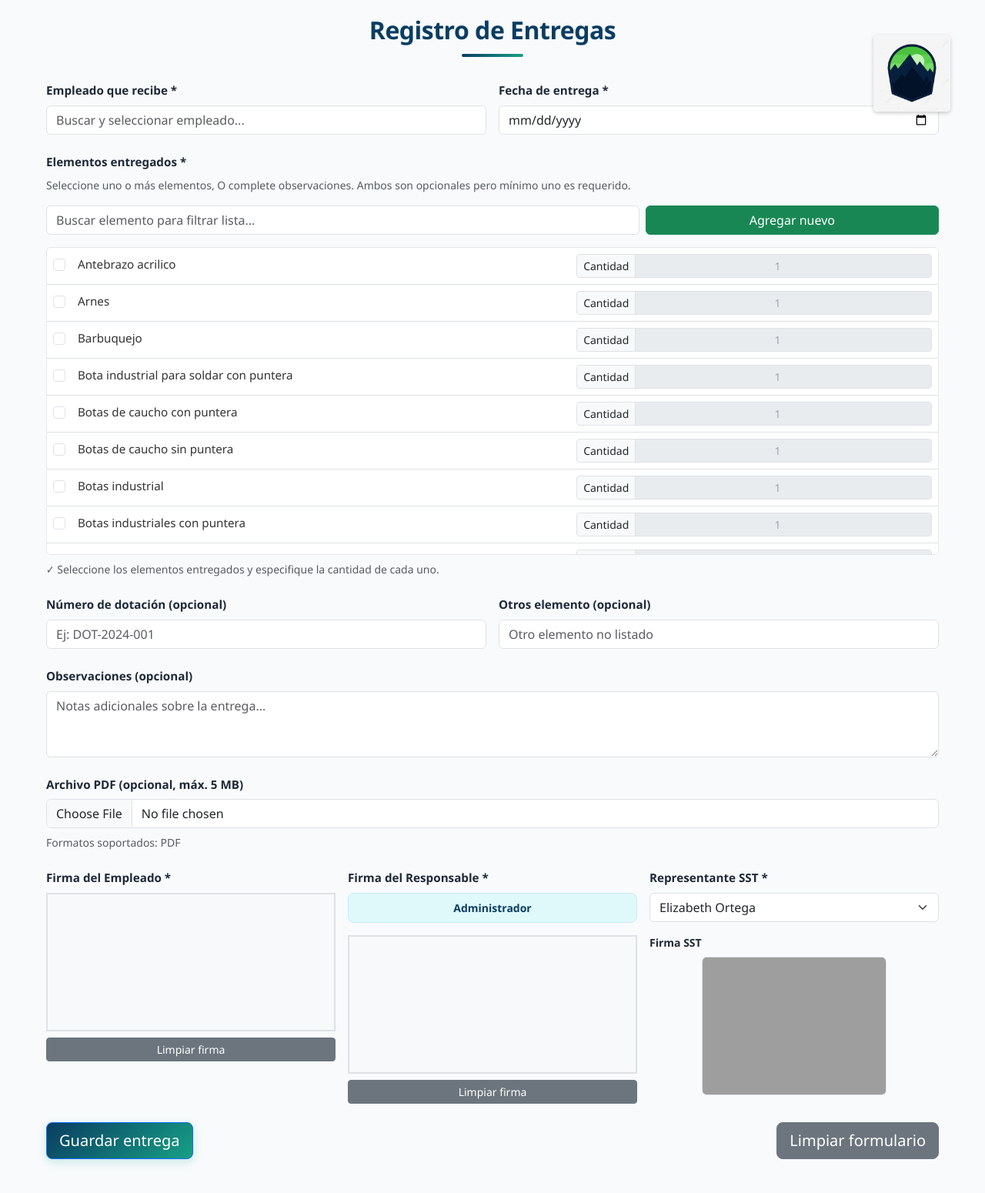
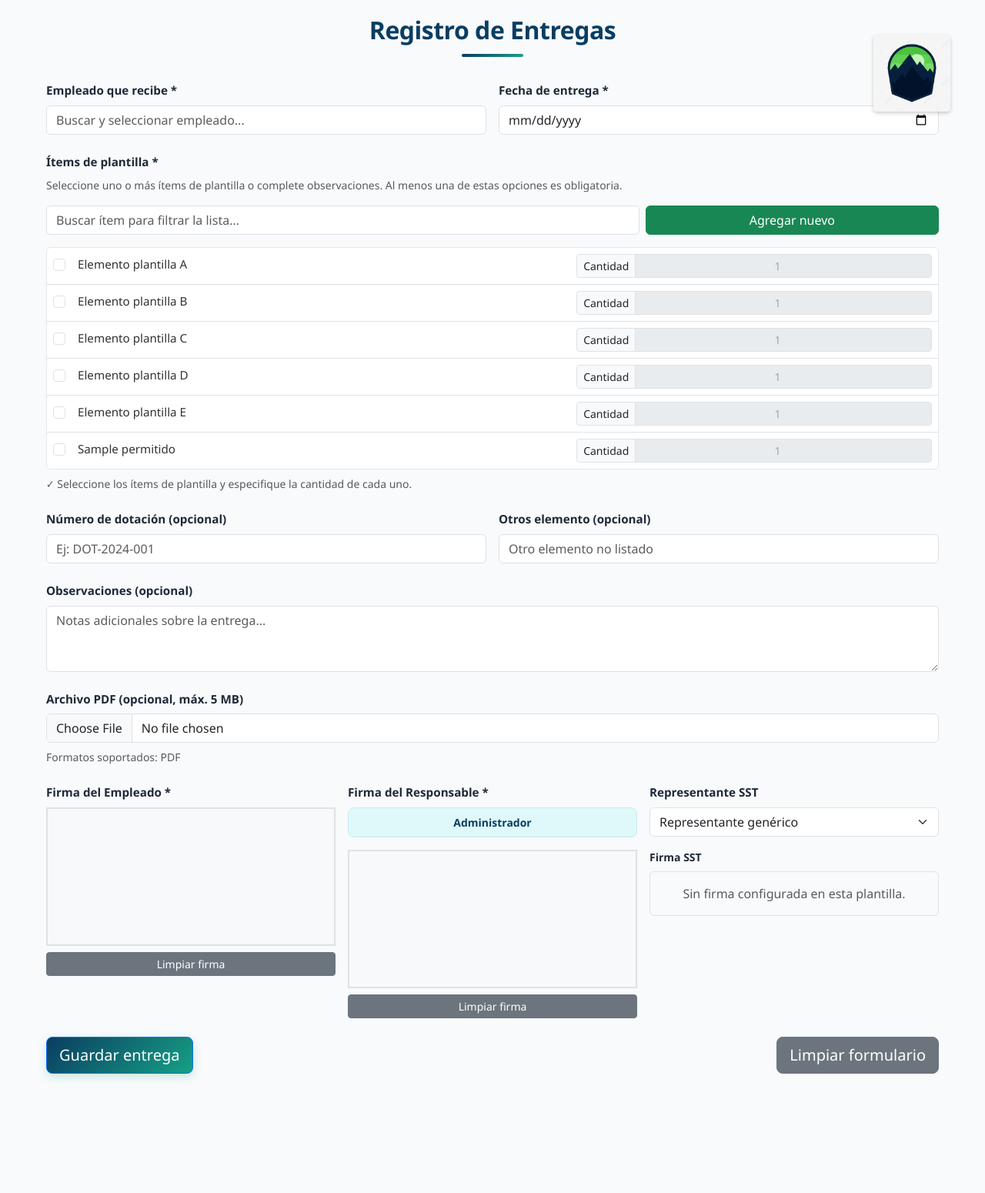
Before and after one commit to CamiloDuranMesa/EPPS, a PHP site: page /pages/formatos.php in a window 1280 px wide. Shown: the whole page at 77% size. After the commit the page ends 1402 px from the top, so only its background shows below. Run offline with PHP 8.4, Linux system fonts and the light colour scheme; a user stored in the database is signed in; data comes from the database, SQL or seed files in the repository; tables that the repository leaves empty hold one stand-in row (values such as "Sample post"); a map, chart or similar area stays blank; grey boxes are pictures that could not be loaded.

Commit message:
Changes UI

```diff
--- a/includes/elementos_handler.php
+++ b/includes/elementos_handler.php
@@ -8,10 +8,31 @@ if (!isset($_SESSION['usuario_id'])) {
     exit;
 }
 
+function existeTablaElementos($conn) {
+    try {
+        $stmt = $conn->prepare("SHOW TABLES LIKE 'elementos_permitidos'");
+        if (!$stmt) {
+            return false;
+        }
+        $stmt->execute();
+        $resultado = $stmt->get_result();
+        $existe = $resultado && $resultado->num_rows > 0;
+        $stmt->close();
+        return $existe;
+    } catch (Throwable $e) {
+        error_log('Error validando elementos_permitidos: ' . $e->getMessage());
+        return false;
+    }
+}
+
 $usuario_id = $_SESSION['usuario_id'];
 $accion = $_POST['accion'] ?? '';
 
 if ($accion === 'guardar') {
+    if (!existeTablaElementos($conn)) {
+        echo json_encode(['error' => 'La tabla de elementos permitidos no está configurada en esta plantilla.']);
+        exit;
+    }
     $nombre = trim($_POST['nombre'] ?? '');
     if ($nombre === '') {
         echo json_encode(['error' => 'Nombre vacío']);
@@ -38,6 +59,11 @@ if ($accion === 'guardar') {
 }
 
 if ($accion === 'obtener') {
+    if (!existeTablaElementos($conn)) {
+        echo json_encode(['elementos' => []]);
+        exit;
+    }
+
     $stmt = $conn->prepare("SELECT nombre_elemento FROM elementos_permitidos WHERE usuario_id = ?");
     $stmt->bind_param("i", $usuario_id);
     $stmt->execute();
--- a/pages/formatos.php
+++ b/pages/formatos.php
@@ -119,45 +119,56 @@ function guardarPDF($file) {
     }
 }
 
+function existeTabla($conn, $tabla) {
+    try {
+        $stmt = $conn->prepare("SHOW TABLES LIKE ?");
+        if (!$stmt) {
+            return false;
+        }
+        $stmt->bind_param('s', $tabla);
+        $stmt->execute();
+        $resultado = $stmt->get_result();
+        $existe = $resultado && $resultado->num_rows > 0;
+        $stmt->close();
+        return $existe;
+    } catch (Throwable $e) {
+        error_log('Error validando tabla ' . $tabla . ': ' . $e->getMessage());
+        return false;
+    }
+}
+
 /**
- * Obtiene los elementos permitidos (estándares + personalizados del usuario)
- * @return array Lista de elementos permitidos
+ * Obtiene los elementos permitidos de una plantilla genérica.
+ * Si la tabla de personalizados no existe, se usan solo los elementos base.
  */
 function obtenerElementosPermitidos($conn, $usuario_id) {
     $elementosEstandar = [
-        "Casco", "Careta tipo visor", "Gafas lente claro", "Barbuquejo",
-        "Tapa oido inserción", "Tapa oido diadema", "Chaqueta impermeable",
-        "Pantalon impermeable", "Peto", "Monogafas", "Tapabocas",
-        "Suelas antideslizantes", "Botas de caucho sin puntera",
-        "Botas de caucho con puntera", "Botas industrial", "Guantes de hilo",
-        "Guantes de acero", "Guantes de nitrilo verde", "Guantes de carnaza",
-        "Guantes extralargos de nitrilo", "Guantes industriales",
-        "Camisa antifluido blanca", "Camisa antifluido cafe",
-        "Pantalón antifluido blanco", "Pantalón antifluido cafe",
-        "Buso de lana térmico blanco", "Pantalón de lana blanco",
-        "Gorro completo de malla", "Gorro completo de antifluido",
-        "Gorro completo de antifluido cafe", "Arnes", "Careta para guadañar",
-        "Canguro", "Delantal de carnaza para guadañar",
-        "Eslinga de posicionamiento en y", "Guante negro de cacucho extralargo",
-        "Guante verde extralargo", "Pava", "Antebrazo acrilico",
-        "Retenedor guante de acero", "Guante extralargo de nitrilo",
-        "Mascara media cara", "Bota industrial para soldar con puntera",
-        "Camisa para soldar", "Chaqueta en jean para soldar",
-        "Botas industriales con puntera", "Careta para soldadura",
-        "Careta media cara", "Cinturon herramientero", "Mangas para soldar",
-        "Eslinga", "Peto para soldar", "Guantes en kleva para soldar",
-        "Gafas", "Polainas", "Guantes de malla acerado", "Traje impermeable"
+        'Elemento plantilla A',
+        'Elemento plantilla B',
+        'Elemento plantilla C',
+        'Elemento plantilla D',
+        'Elemento plantilla E'
     ];
 
+    if (!existeTabla($conn, 'elementos_permitidos')) {
+        return $elementosEstandar;
+    }
+
     $elementosPersonalizados = [];
-    $stmt = $conn->prepare("SELECT nombre_elemento FROM elementos_permitidos ORDER BY nombre_elemento ASC");
-    if ($stmt) {
+    try {
+        $stmt = $conn->prepare("SELECT nombre_elemento FROM elementos_permitidos ORDER BY nombre_elemento ASC");
+        if (!$stmt) {
+            return $elementosEstandar;
+        }
         $stmt->execute();
         $resultado = $stmt->get_result();
         while ($row = $resultado->fetch_assoc()) {
             $elementosPersonalizados[] = $row['nombre_elemento'];
         }
         $stmt->close();
+    } catch (Throwable $e) {
+        error_log('Error consultando elementos_permitidos: ' . $e->getMessage());
+        return $elementosEstandar;
     }
 
     return array_values(array_unique(array_merge($elementosEstandar, $elementosPersonalizados)));
@@ -174,6 +185,7 @@ if ($_SERVER['REQUEST_METHOD'] === 'POST') {
     $elementos = array_filter($_POST['elementos'] ?? []);
     $observaciones = trim($_POST['observaciones'] ?? '');
     $sst_id = filter_var($_POST['sst_id'] ?? null, FILTER_VALIDATE_INT);
+    $sst_id = ($sst_id === false) ? 0 : (int)$sst_id;
 
     // Validaciones básicas
     if (!$empleado_id) {
@@ -181,9 +193,7 @@ if ($_SERVER['REQUEST_METHOD'] === 'POST') {
     } elseif (empty($fecha_entrega)) {
         $errorMessage = "La fecha de entrega es obligatoria.";
     } elseif (empty($elementos) && empty($observaciones) && empty($_FILES['archivo_pdf']['name'])) {
-        $errorMessage = "Debe seleccionar al menos un elemento entregado, observaciones o subir un PDF.";
-    } elseif (!$sst_id) {
-        $errorMessage = "Debe seleccionar un representante SST.";
+        $errorMessage = "Debe seleccionar al menos un ítem de plantilla, observaciones o subir un PDF.";
     } else {
         // Validar firmas
         $firma_empleado = $_POST['firma_empleado'] ?? '';
@@ -203,7 +213,7 @@ if ($_SERVER['REQUEST_METHOD'] === 'POST') {
                 $conn->begin_transaction();
 
                 try {
-                    $archivo_firma_sst = "firma_sst/firma_sst.jpeg";
+                    $archivo_firma_sst = '';
                     $pdf_filename = null;
 
                     // Insertar entrega
@@ -408,15 +418,15 @@ include __DIR__ . '/../includes/header.php';
             </div>
         </div>
 
-        <!-- Elementos Entregados -->
+        <!-- Ítems de plantilla -->
         <div class="mb-4">
-            <label class="form-label">Elementos entregados *</label>
-            <p class="form-text small">Seleccione uno o más elementos, O complete observaciones. Ambos son opcionales pero mínimo uno es requerido.</p>
+            <label class="form-label">Ítems de plantilla *</label>
+            <p class="form-text small">Seleccione uno o más ítems de plantilla o complete observaciones. Al menos una de estas opciones es obligatoria.</p>
 
             <div class="row g-2 mb-3">
                 <div class="col-12 col-md-6 col-lg-8">
                     <input type="text" id="buscarElemento" class="form-control"
-                           placeholder="Buscar elemento para filtrar lista..." autocomplete="off">
+                           placeholder="Buscar ítem para filtrar la lista..." autocomplete="off">
                     <div id="mensajeElemento" class="mensaje-elemento mt-2"></div>
                 </div>
                 <div class="col-12 col-md-6 col-lg-4">
@@ -430,7 +440,7 @@ include __DIR__ . '/../includes/header.php';
                 <!-- Los elementos se cargarán aquí dinámicamente -->
             </div>
             <small class="form-text text-muted d-block mt-2">
-                ✓ Seleccione los elementos entregados y especifique la cantidad de cada uno.
+                ✓ Seleccione los ítems de plantilla y especifique la cantidad de cada uno.
             </small>
 
             <!-- Campo hidden para pasar datos al servidor -->
@@ -498,17 +508,14 @@ include __DIR__ . '/../includes/header.php';
 
             <!-- Firma SST -->
             <div class="col-12 col-md-4">
-                <label class="form-label fw-bold">Representante SST *</label>
-                <select name="sst_id" id="sstSelect" class="form-select mb-3" required>
-                    <option value="">-- Seleccionar --</option>
-                    <option value="776" <?= (!isset($_POST['sst_id']) || intval($_POST['sst_id']) === 776) ? 'selected' : '' ?>>Elizabeth Ortega</option>
+                <label class="form-label fw-bold">Representante SST</label>
+                <select name="sst_id" id="sstSelect" class="form-select mb-3">
+                    <option value="0" <?= (!isset($_POST['sst_id']) || intval($_POST['sst_id']) === 0) ? 'selected' : '' ?>>Representante genérico</option>
                 </select>
                 <label class="form-label small">Firma SST</label>
-                <div class="text-center">
-                    <img src="/firmas/firma_sst/firma_sst.jpeg" alt="Firma SST"
-                         class="img-fluid border rounded" style="max-height: 180px;">
+                <div class="text-center text-muted border rounded p-3">
+                    Sin firma configurada en esta plantilla.
                 </div>
-                <input type="hidden" name="firma_sst" value="firma_sst.jpeg">
             </div>
         </div>
 
```
Also changed, not shown: pages/historial_detalle.php (+32 -38 lines).
